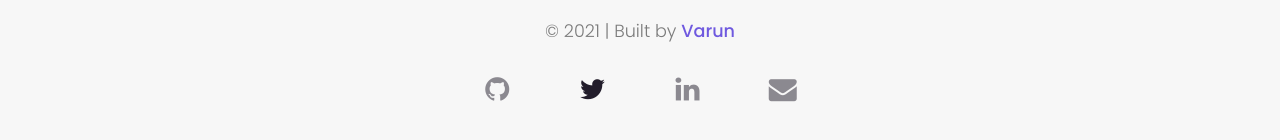
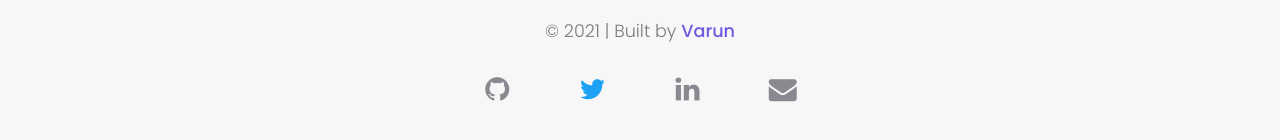
Before and after one commit to varunsundar01/EmployeeDev, a Vue app: page / in a window 1280 px wide. In both pictures the pointer is over the icon 592 px from the left and 763 px from the top of the page. Shown: the part 674-814 px from the top of the page. Built offline with nearby package versions, Linux system fonts and the light colour scheme.

Commit message:
Added hover colors for twitter and linked icons

```diff
--- a/src/components/layout/TheFooter.vue
+++ b/src/components/layout/TheFooter.vue
@@ -52,4 +52,11 @@ p {
 .social-icons i:hover {
   opacity: 1;
 }
+
+.icon-twitter:hover {
+  color: #1DA1F2;
+}
+.icon-linkedin:hover {
+  color: #2867B2;
+}
 </style>
```
